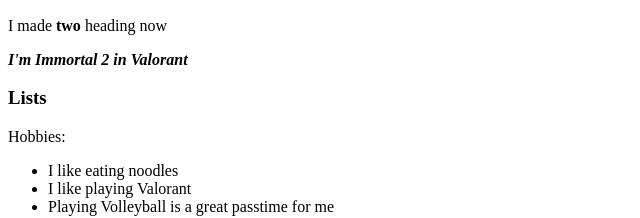
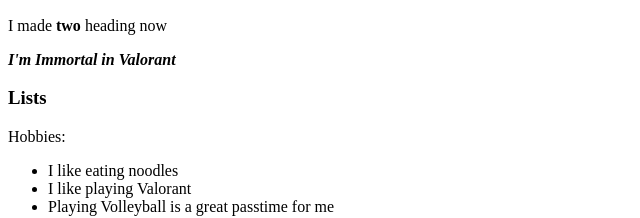
Before and after one commit to HJska27/HouseUnder, a plain HTML site: page index.html in a window 1280 px wide. Shown: the part 148-366 px from the top of the page, 0-640 px from the left. Drawn offline with Linux system fonts and the light colour scheme.

Commit message:
Update index.html

```diff
--- a/index.html
+++ b/index.html
@@ -12,7 +12,7 @@
 
   <h2>Heading Number 2</h2>
   <p>I made <strong>two</strong> heading now</p>
-  <p><em><strong>I'm Immortal 2 in Valorant</strong></em></p>
+  <p><em><strong>I'm Immortal in Valorant</strong></em></p>
 
 
 
```
